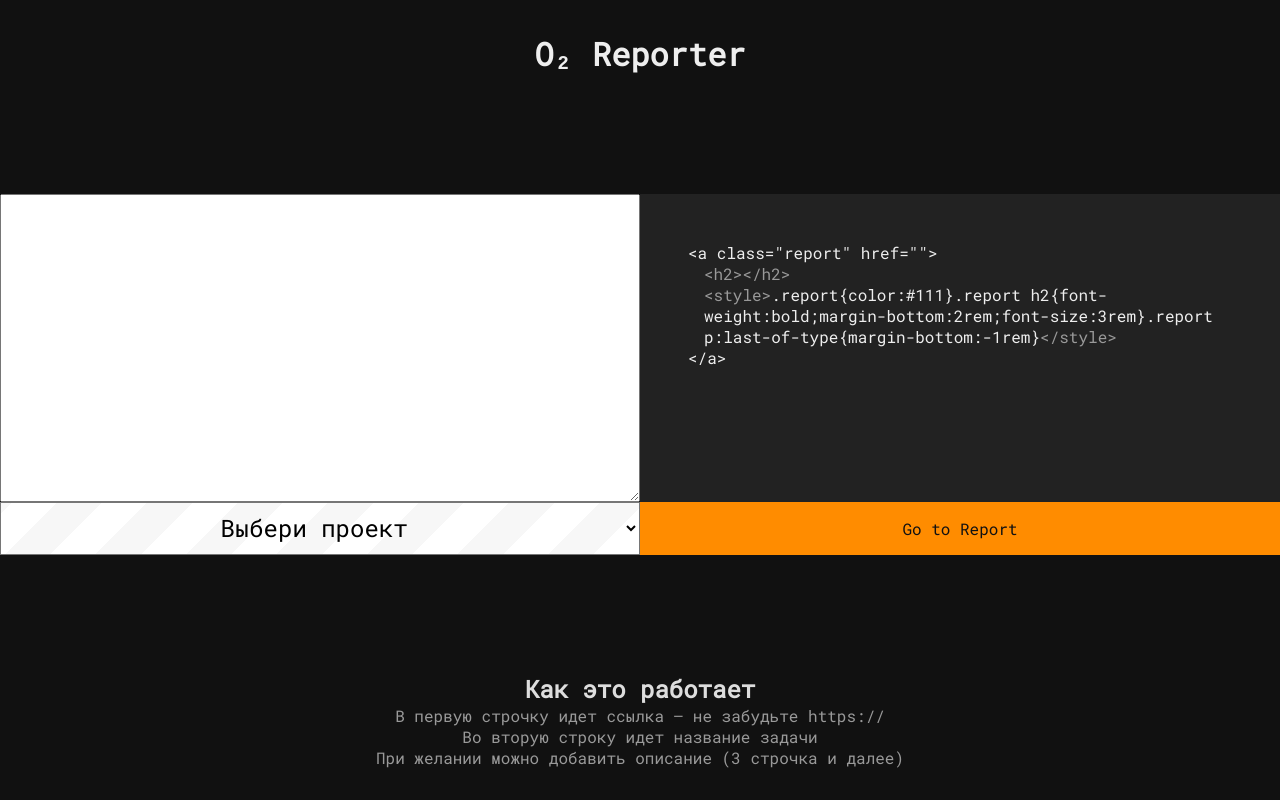
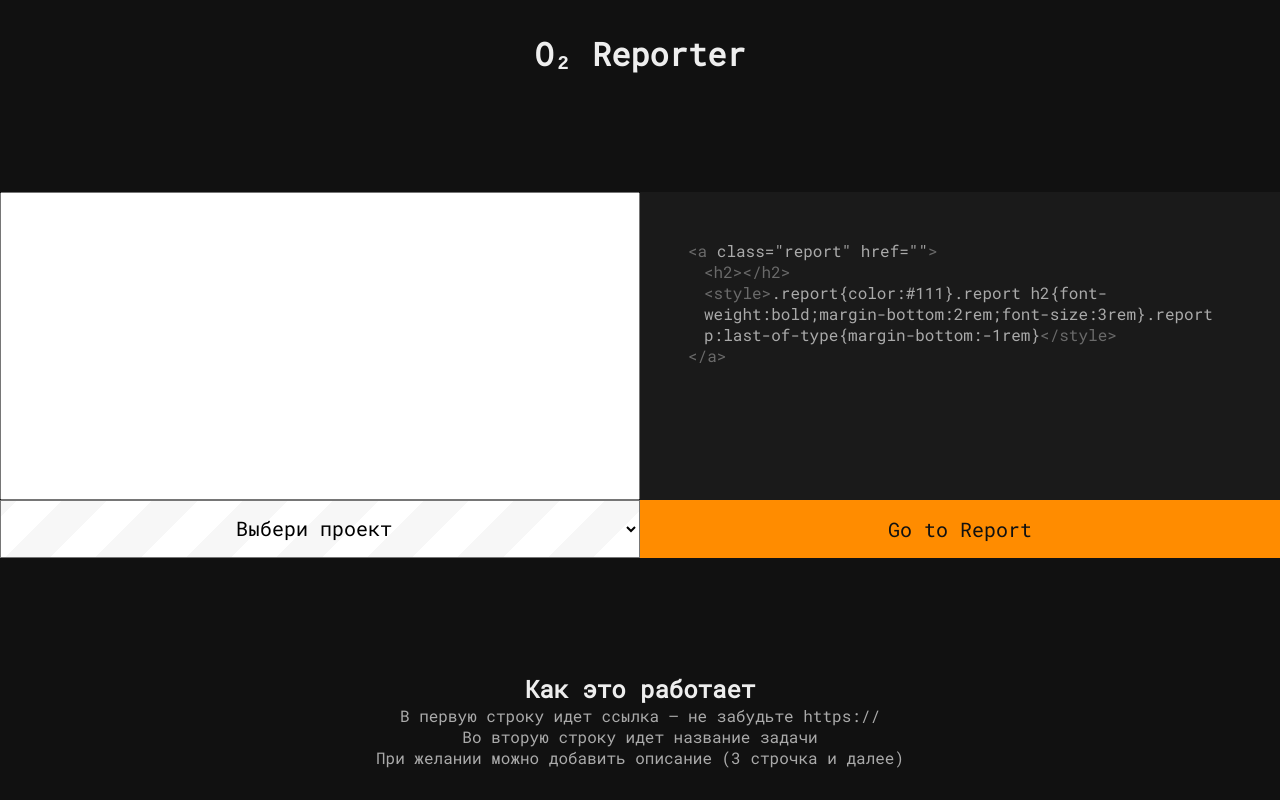
Before and after one commit to dragunovartem99/o2-reporter, a Vue app: page / in a window 1280 px wide. Built offline with nearby package versions, Linux system fonts and the light colour scheme.

Commit message:
Restyle main page

```diff
--- a/src/App.vue
+++ b/src/App.vue
@@ -11,10 +11,10 @@
       rows="10"
     ></textarea>
     <div ref="output" class="code">
-      <span
-        >&lt;a class="report" <span>href</span>="{{
-          userInput.split(/\r?\n/)[0]
-        }}"&gt;</span
+      <span>
+        <span>&lt;a</span> <span class="code--bleak">class="report" href="</span
+        >{{ userInput.split(/\r?\n/)[0] }}<span class="code--bleak">"</span
+        ><span>&gt;</span></span
       >
       <fakeTag tag="h2">{{ userInput.split(/\r?\n/)[1] }}</fakeTag>
       <div v-if="userInput.split(/\r?\n/)[1]">
@@ -22,14 +22,14 @@
           userInput.split(/\r?\n/)[n + 1]
         }}</fakeTag>
       </div>
-      <fakeTag tag="style">
+      <fakeTag class="code--bleak" tag="style">
         <span
           >.report{color:#111}.report
           h2{font-weight:bold;margin-bottom:2rem;font-size:3rem}.report
           p:last-of-type{margin-bottom:-1rem}</span
         >
       </fakeTag>
-      <span>&lt;/a&gt;</span>
+      <span><span>&lt;/a&gt;</span></span>
     </div>
     <select @change="setProject">
       <option>Выбери проект</option>
@@ -41,7 +41,7 @@
   </div>
   <div class="help">
     <h2>Как это работает</h2>
-    <p>В первую строчку идет ссылка — не забудьте https://</p>
+    <p>В первую строку идет ссылка — не забудьте https://</p>
     <p>Во вторую строку идет название задачи</p>
     <p>При желании можно добавить описание (3 строчка и далее)</p>
   </div>
@@ -107,10 +107,15 @@ h1 {
   margin-top: 2rem;
   text-align: center;
 }
+
+.mainlink,
+select {
+  font-size: 1.25rem;
+}
+
 select {
   text-align: center;
   font-family: inherit;
-  font-size: 1.5rem;
   background: repeating-linear-gradient(
     -45deg,
     #fff,
@@ -134,11 +139,11 @@ select {
 }
 .help {
   text-align: center;
-  color: #999;
+  color: #aaa;
   margin-bottom: 2rem;
 }
 .help h2 {
-  color: #ddd;
+  color: #eee;
 }
 .raw,
 .code {
@@ -147,8 +152,15 @@ select {
 }
 .raw {
   font-family: inherit;
+  resize: none;
 }
 .code {
-  background-color: #222;
+  background-color: #1a1a1a;
+}
+span span {
+  color: #6a6a6a;
+}
+.code--bleak {
+  color: #aaa;
 }
 </style>
--- a/src/components/fakeTag.vue
+++ b/src/components/fakeTag.vue
@@ -10,7 +10,7 @@ export default {
 </script>
 <style scoped>
 span {
-  color: #999;
+  color: #6a6a6a;
 }
 .faketag {
   margin-left: 1rem;
```
